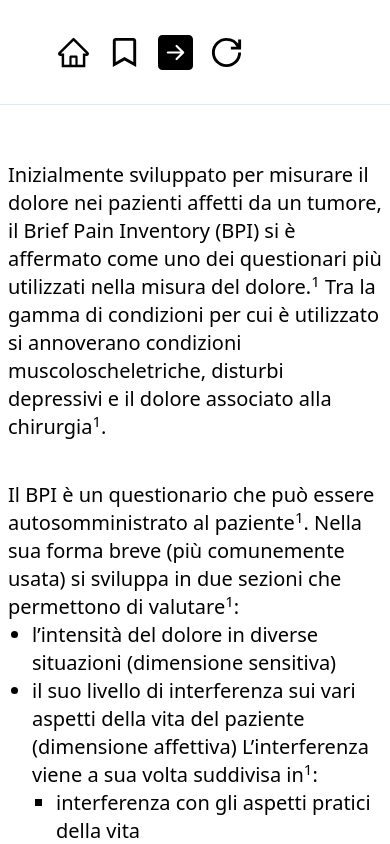
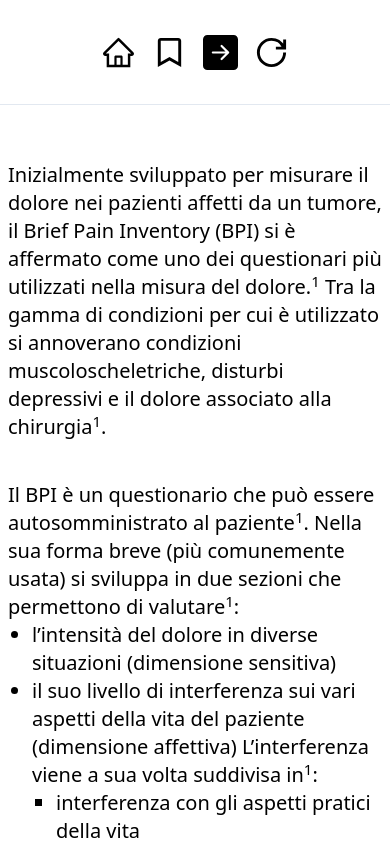
Before and after one commit to jensengbg-michele-carmagnani/Bpi-app, a Next.js app: page /bpi-calculator in a window 390 px wide. Shown: the top 844 px of the page. Built offline with nearby package versions, Linux system fonts and the light colour scheme.

Commit message:
fix: responsive navBar

```diff
--- a/app/page.tsx
+++ b/app/page.tsx
@@ -6,7 +6,7 @@ import { BsArrowRightCircle } from "react-icons/bs";
 export default function Home() {
   return (
     <main className=" ">
-      <div className="flex flex-col items-center justify-center space-y-2 h-screen">
+      <div className="flex flex-col items-center justify-center space-y-2 h-screen text-center">
         <h1 className="font-bold text-4xl">Calcolatore del punteggio BPI</h1>
         <p className="text-2xl">Brief Pain Inventory</p>
 
--- a/components/heading.tsx
+++ b/components/heading.tsx
@@ -16,7 +16,7 @@ const Heading: React.FC<HeadingProps> = ({
 }) => {
   return (
     <div className={(cn(center ? "text-center" : "text-start"), className)}>
-      <div className="text-2xl font-semibold">{title}</div>
+      <div className=" text-2xl font-semibold">{title}</div>
       <div className="font-light text-neutral-500 mt-2">{subtitle}</div>
     </div>
   );
--- a/components/nav-bar/NavBar.tsx
+++ b/components/nav-bar/NavBar.tsx
@@ -47,7 +47,9 @@ const NavBar: React.FC<Props> = () => {
 
   return (
     <div
-      className={cn(`border-b flex justify-between items-center px-10 py-5 `)}
+      className={cn(
+        `border-b  flex  flex-col-reverse md:flex-row  justify-between items-center px-10 py-5 `
+      )}
     >
       {step !== STEPS.START && stepToTitle[step] && (
         <Heading title={stepToTitle[step]} className={cn(" ")} />
```
